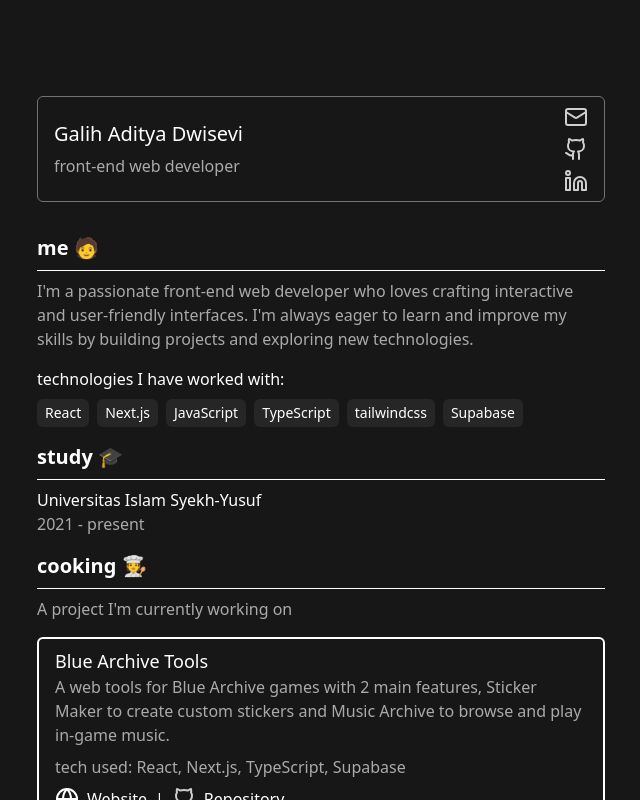
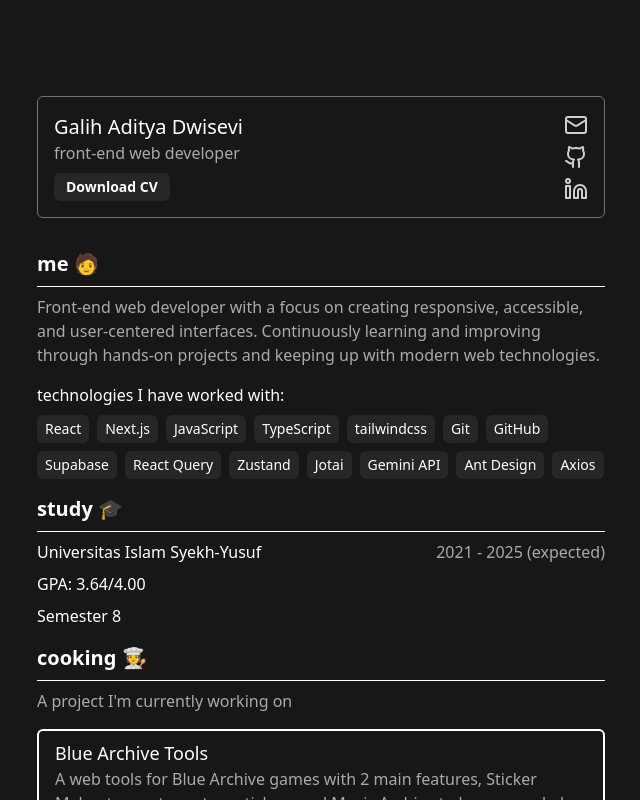
Before and after one commit to samsulpanjul/personal-website, a React (Vite) app: page / in a window 1280 px wide. Shown: the top 800 px of the page, without its empty margins (319-959 px from the left). Built offline with nearby package versions, Linux system fonts and the light colour scheme.

Commit message:
feat: add CV download link and update tech stack

```diff
--- a/src/App.tsx
+++ b/src/App.tsx
@@ -14,8 +14,15 @@
         <div className="flex flex-col justify-evenly py-2">
           <h2 className="text-xl">Galih Aditya Dwisevi</h2>
           <p className="text-secondary">front-end web developer</p>
+          <a
+            href="/CV GALIH_ADITYA_DWISEVI.pdf"
+            download
+            className="mt-2 inline-block bg-neutral-800 text-white px-3 py-1 rounded-md text-sm font-semibold hover:bg-neutral-700/70 transition w-max"
+          >
+            Download CV
+          </a>
         </div>
-        <div className="flex flex-col gap-2">
+        <div className="flex flex-col gap-2 justify-center">
           <a
             href="mailto:galih.aditya227@gmail.com"
             target="_blank"
@@ -39,7 +46,7 @@
       <div className="flex flex-col gap-4">
         <Section title="me 🧑">
           <p className="text-secondary">
-            I'm a passionate front-end web developer who loves crafting interactive and user-friendly interfaces. I'm always eager to learn and improve my skills by building projects and exploring new technologies.
+            Front-end web developer with a focus on creating responsive, accessible, and user-centered interfaces. Continuously learning and improving through hands-on projects and keeping up with modern web technologies.
           </p>
           <div className="flex flex-wrap gap-2 mt-2">
             <p>technologies I have worked with:</p>
@@ -56,10 +63,12 @@
           </div>
         </Section>
         <Section title="study 🎓">
-          <div>
+          <div className="flex justify-between">
             <p>Universitas Islam Syekh-Yusuf</p>
-            <p className="text-secondary">2021 - present</p>
+            <p className="text-secondary">2021 - 2025 (expected)</p>
           </div>
+          <p>GPA: 3.64/4.00</p>
+          <p>Semester 8</p>
         </Section>
         <Section title="cooking 🧑‍🍳">
           <p className="text-secondary">A project I'm currently working on</p>
--- a/src/data/tech.json
+++ b/src/data/tech.json
@@ -1 +1 @@
-["React", "Next.js", "JavaScript", "TypeScript", "tailwindcss", "Supabase"]
+["React", "Next.js", "JavaScript", "TypeScript", "tailwindcss", "Git", "GitHub", "Supabase", "React Query", "Zustand", "Jotai", "Gemini API", "Ant Design", "Axios"]
```
Also changed, not shown: 1 other file (tests, documents, lock files or other folders).
